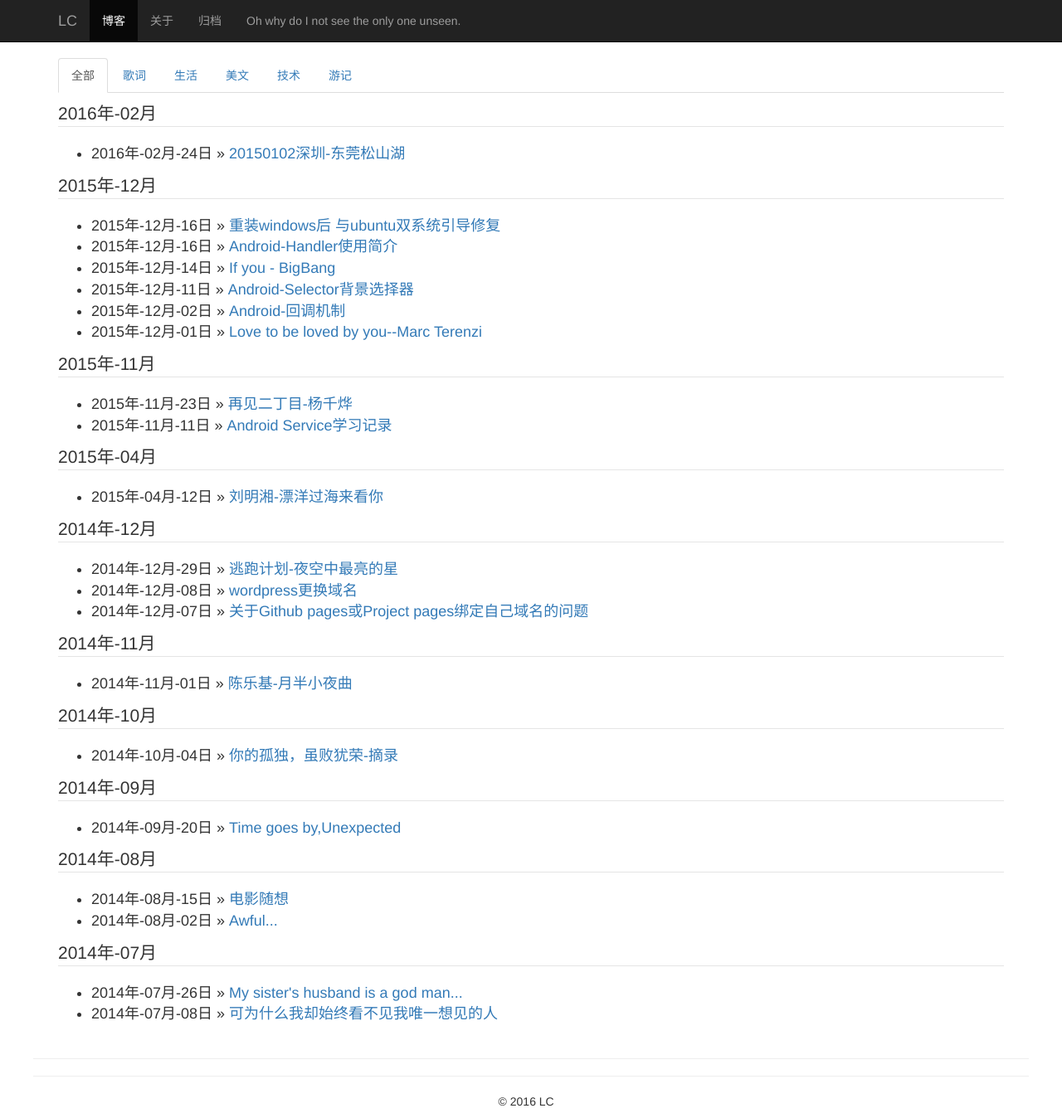
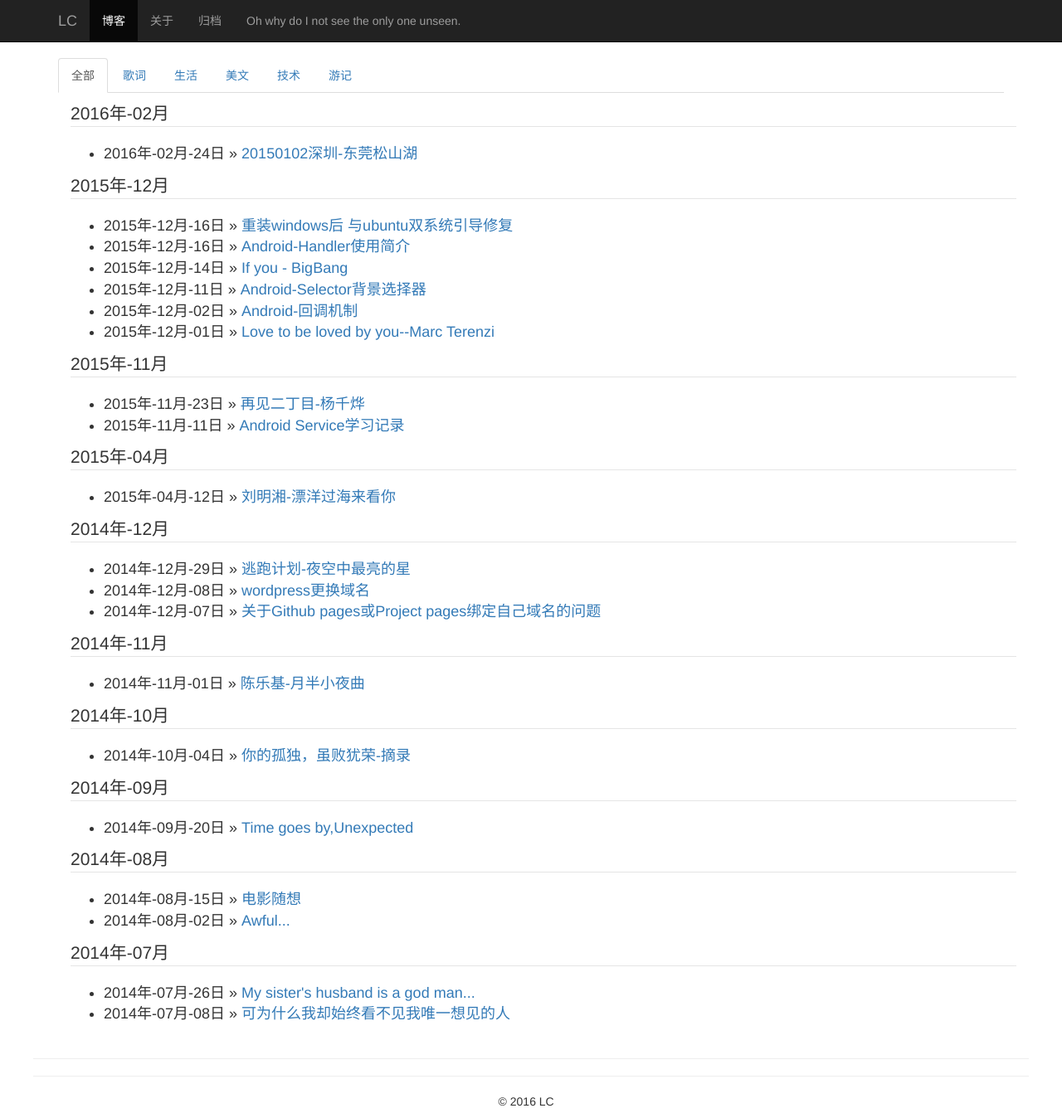
Before and after one commit to feifeierchampy/feifeierchampy.github.io, a Jekyll site: the page built from pages/guidang.html, in a window 1280 px wide and 1348 px high. Shown: the whole window at 83% size. Built offline with Jekyll 4.4.1, drawn with Linux system fonts in a browser that asks for light colours; nearby versions of some CDN libraries; comment, search, counter and statistics services are not loaded.

Commit message:
Update post.html

```diff
--- a/_layouts/post.html
+++ b/_layouts/post.html
@@ -30,7 +30,7 @@ layout: base
         </div>
         {% endfor %}
     </div>
-	<div class="mycontent" id="my_content">{{content}}</div>
+	<div class="mycontent container" id="my_content">{{content}}</div>
 
 </div>
 
```
